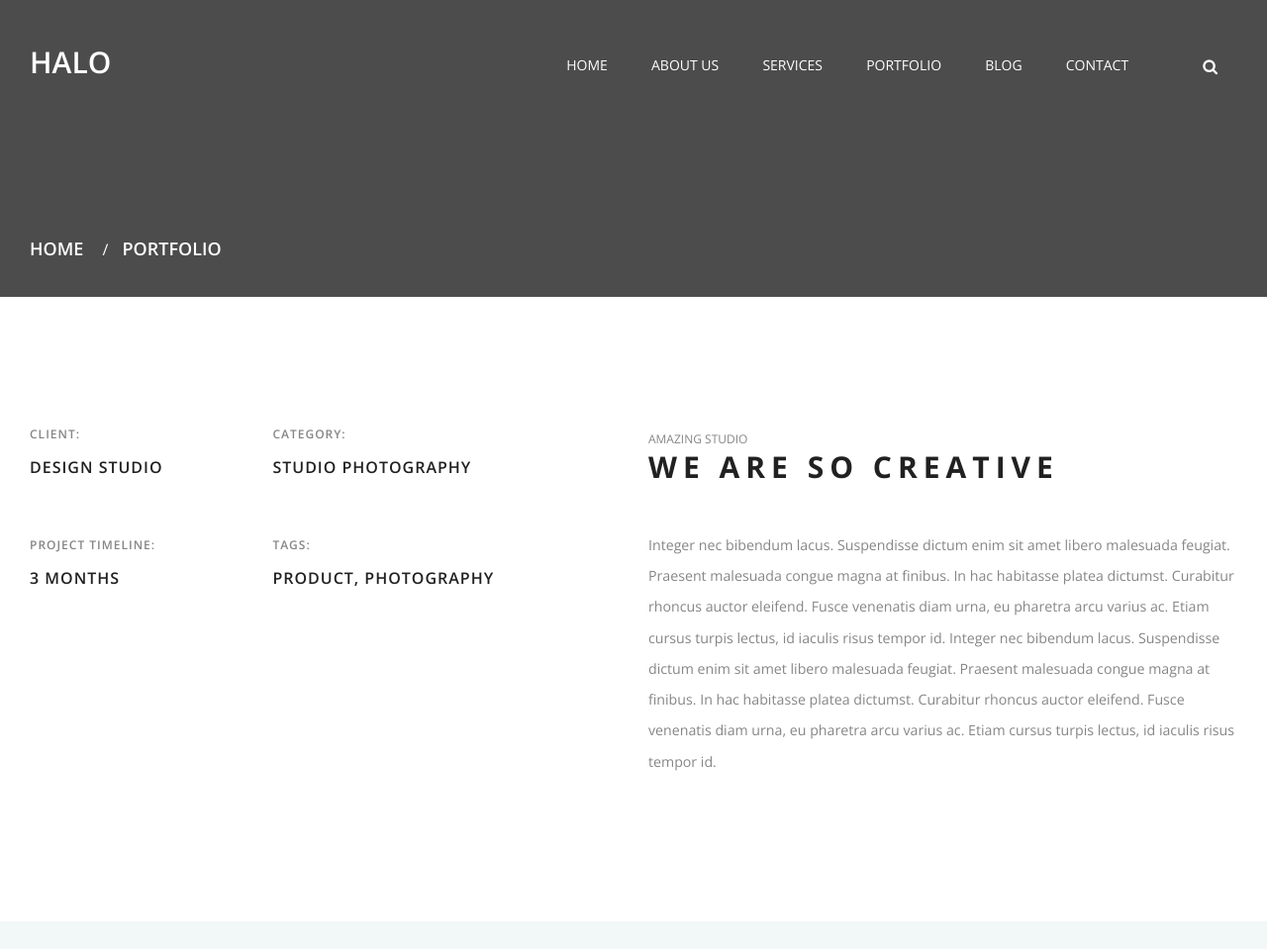
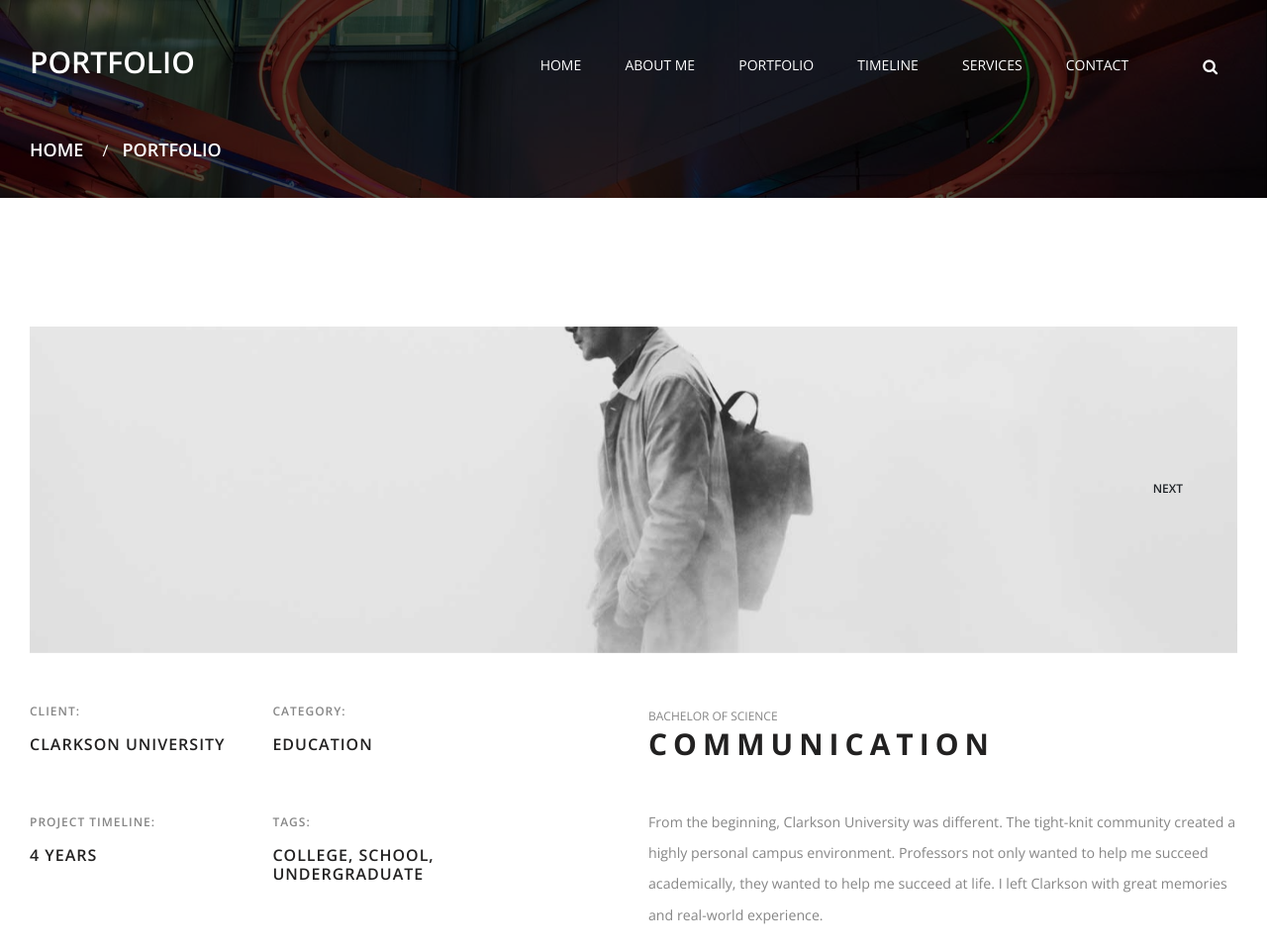
Before and after one commit to taormim/bootstrap-portfolio, a plain HTML site: page single-work.html in a window 1280 px wide. Shown: the top 959 px of the page at 99% size. Drawn offline with nearby package versions, Linux system fonts and the light colour scheme.

Commit message:
Developed single-work.html
Now the gallery items on the main page link to a second page of portfolio items

```diff
--- a/css/style.css
+++ b/css/style.css
@@ -1340,7 +1340,7 @@ ol {
 ========================*/
 
 .page-top-area {
-	height: 300px;
+	height: 200px;
 	position: relative;
 }
 
@@ -1599,11 +1599,12 @@ ol {
 	Single work Page
 -----------------------*/
 .work-slider {
-	margin-bottom: 150px;
+	margin-bottom: 50px;
+
 }
 
 .work-slider .ws-item {
-	height: 660px;
+	height: 330px;
 }
 
 .work-slider .owl-nav {
--- a/single-work.html
+++ b/single-work.html
@@ -1,7 +1,7 @@
 <!DOCTYPE html>
 <html lang="en">
 <head>
-	<title>HALO - Photography Portfolio Template</title>
+	<title>MT - Portfolio</title>
 	<meta charset="UTF-8">
 	<meta name="description" content="HALO photography portfolio template">
 	<meta name="keywords" content="photography, portfolio, onepage, creative, html">
@@ -34,8 +34,8 @@
 	</div>
 
 	<!-- Header section start -->
-	<header class="header-section sp-pad">
-		<h3 class="site-logo">HALO</h3>
+	<header id="navbar" class="header-section sp-pad">
+		<h3 class="site-logo">PORTFOLIO</h3>
 		<form class="search-top">
 			<button class="se-btn"><i class="fa fa-search"></i></button>
 			<input type="text" placeholder="Search.....">
@@ -45,12 +45,12 @@
 		</div>
 		<nav class="main-menu">
 			<ul>
-				<li><a href="index.html">Home</a></li>
-				<li><a href="about.html">about us</a></li>
-				<li><a href="#">Services</a></li>
-				<li><a href="portfolio.html">Portfolio</a></li>
-				<li><a href="blog.html">Blog</a></li>
-				<li><a href="contact.html">Contact</a></li>
+				<li><a href="index.html#scroll-home">Home</a></li>
+				<li><a href="index.html#scroll-about">about me</a></li>
+				<li><a href="index.html#scroll-portfolio">Portfolio</a></li>
+				<li><a href="index.html#scrollme">Timeline</a></li>
+				<li><a href="index.html#scroll-services">Services</a></li>
+				<li><a href="index.html#scroll-contact">Contact</a></li>
 			</ul>
 		</nav>
 	</header>
@@ -60,7 +60,7 @@
 	<!-- Page top section start -->
 	<div class="page-top-area set-bg" data-setbg="img/headers-bg/3.jpg">
 		<div class="breadcrumb-area">
-			<a href="#">Home</a> / <span>Portfolio</span>
+			<a href="index.html#scroll-portfolio">Home</a> / <span>Portfolio</span>
 		</div>
 	</div>
 	<!-- Page top section end -->
@@ -78,26 +78,28 @@
 					<ul class="work-info-list">
 						<li>
 							<span>Client:</span>
-							<h4>Design Studio</h4>
+							<h4>Clarkson University</h4>
 						</li>
 						<li>
 							<span>category:</span>
-							<h4>Studio photography</h4>
+							<h4>Education</h4>
 						</li>
 						<li>
 							<span>Project timeline:</span>
-							<h4>3 months</h4>
+							<h4>4 years</h4>
 						</li>
 						<li>
 							<span>tags:</span>
-							<h4>product, photography</h4>
+							<h4>college, school, undergraduate</h4>
 						</li>
 					</ul>
 				</div>
 				<div class="col-xl-6 offset-xl-1">
-					<span class="sp-sub-title">Amazing studio</span>
-					<h3 class="sp-title">We are so Creative</h3>
-					<p>Integer nec bibendum lacus. Suspendisse dictum enim sit amet libero malesuada feugiat. Praesent malesuada congue magna at finibus. In hac habitasse platea dictumst. Curabitur rhoncus auctor eleifend. Fusce venenatis diam urna, eu pharetra arcu varius ac. Etiam cursus turpis lectus, id iaculis risus tempor id. Integer nec bibendum lacus. Suspendisse dictum enim sit amet libero malesuada feugiat. Praesent malesuada congue magna at finibus. In hac habitasse platea dictumst. Curabitur rhoncus auctor eleifend. Fusce venenatis diam urna, eu pharetra arcu varius ac. Etiam cursus turpis lectus, id iaculis risus tempor id.</p>
+					<span class="sp-sub-title">Bachelor of Science</span>
+					<h3 class="sp-title">Communication</h3>
+					<p>From the beginning, Clarkson University was different. The tight-knit community created a highly personal campus environment.
+					Professors not only wanted to help me succeed academically, they wanted to help me succeed at life. I left Clarkson with great memories
+					and real-world experience.</p>
 				</div>
 			</div>
 		</div>
@@ -122,7 +124,7 @@
 					<div class="worknav wn-next">
 						<a href="#" class="wn-thumb set-bg" data-setbg="img/recent-thumb/2.jpg"></a>
 						<div class="wn-info">
-							<span>Letest work</span>
+							<span>Latest work</span>
 							<h3>Living by the sea</h3>
 						</div>
 					</div>
@@ -137,19 +139,22 @@
 	<footer class="footer-section spad">
 		<div class="container text-center">
 			<h2>Let’s work together!</h2>
-			<p>office@template.com</p>
+			<p>taormim@clarkson.edu</p>
 			<div class="social">
-				<a href="#"><i class="fa fa-pinterest"></i></a>
+			<!--	<a href="#"><i class="fa fa-pinterest"></i></a>
 				<a href="#"><i class="fa fa-facebook"></i></a>
 				<a href="#"><i class="fa fa-twitter"></i></a>
-				<a href="#"><i class="fa fa-dribbble"></i></a> </br>
+				<a href="#"><i class="fa fa-dribbble"></i></a> </br> -->
 
-</br><!-- Link back to Colorlib can't be removed. Template is licensed under CC BY 3.0. -->
-Copyright &copy;<script>document.write(new Date().getFullYear());</script> All rights reserved | This template is made with <i class="fa fa-heart-o" aria-hidden="true"></i> by <a href="https://colorlib.com" target="_blank">Colorlib</a>
-<!-- Link back to Colorlib can't be removed. Template is licensed under CC BY 3.0. -->
+
+</br><!-- Template is licensed under CC BY 3.0. -->
+Mark Taormina &copy;<script>document.write(new Date().getFullYear());</script> All rights reserved.
+<!-- Template is licensed under CC BY 3.0. -->
 
 			</div>
 		</div>
+
+
 	</footer>
 	<!-- Footer section end -->
 
```
Also changed, not shown: index.html (+2 -2 lines).
